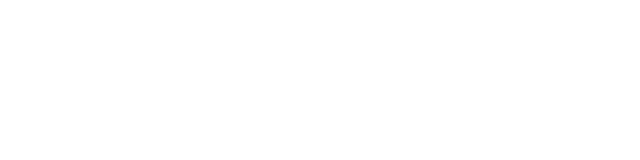
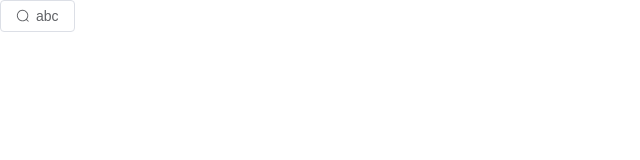
Before and after one commit to luguoj/vue3-plugin, a Vue app: page / in a window 1280 px wide. Shown: the top 160 px of the page, without its empty margins (0-640 px from the left). Built offline with nearby package versions, Linux system fonts and the light colour scheme.

Commit message:
feat: 异步操作按钮样例

```diff
--- a/src/example/App.vue
+++ b/src/example/App.vue
@@ -1,7 +1,10 @@
 <script setup lang="ts">
+import SampleAsyncActionButton from "./button/SampleAsyncActionButton.vue";
 </script>
 
+
 <template>
+  <SampleAsyncActionButton></SampleAsyncActionButton>
 </template>
 
 <style scoped>
--- /dev/null
+++ b/src/example/button/SampleAsyncActionButton.vue
@@ -0,0 +1,28 @@
+<script setup lang="ts">
+import {PsrAsyncActionButton} from "../../..";
+import {Search} from '@element-plus/icons-vue'
+// import {ElIcon} from "element-plus";
+// import "element-plus/es/components/icon/style/css"
+
+function buttonAction() {
+  return new Promise(resolve => setTimeout(resolve, 3000))
+}
+
+</script>
+
+
+<template>
+  <PsrAsyncActionButton
+      :icon="Search"
+      :button-action="buttonAction"
+  >abc
+    <!--    <template #icon>-->
+    <!--      <el-icon>-->
+    <!--        <Search/>-->
+    <!--      </el-icon>-->
+    <!--    </template>-->
+  </PsrAsyncActionButton>
+</template>
+
+<style scoped>
+</style>
```
